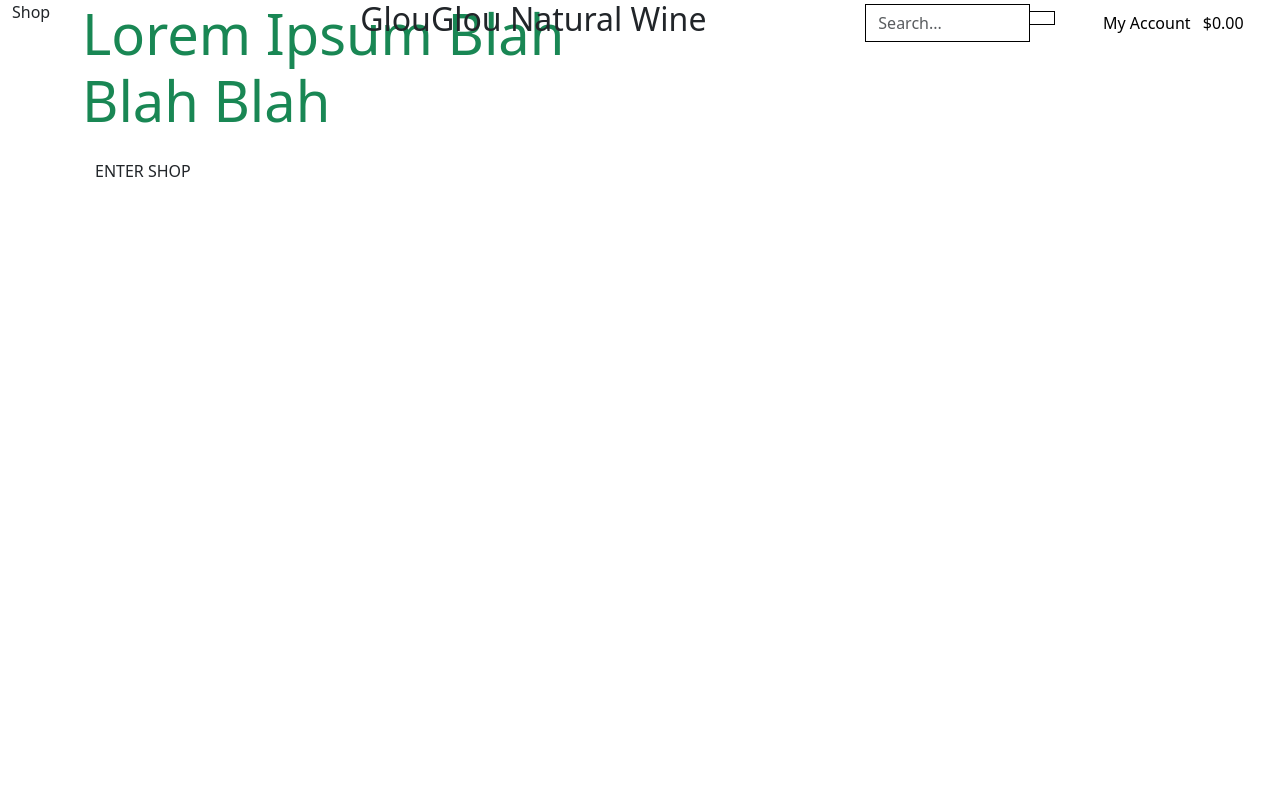
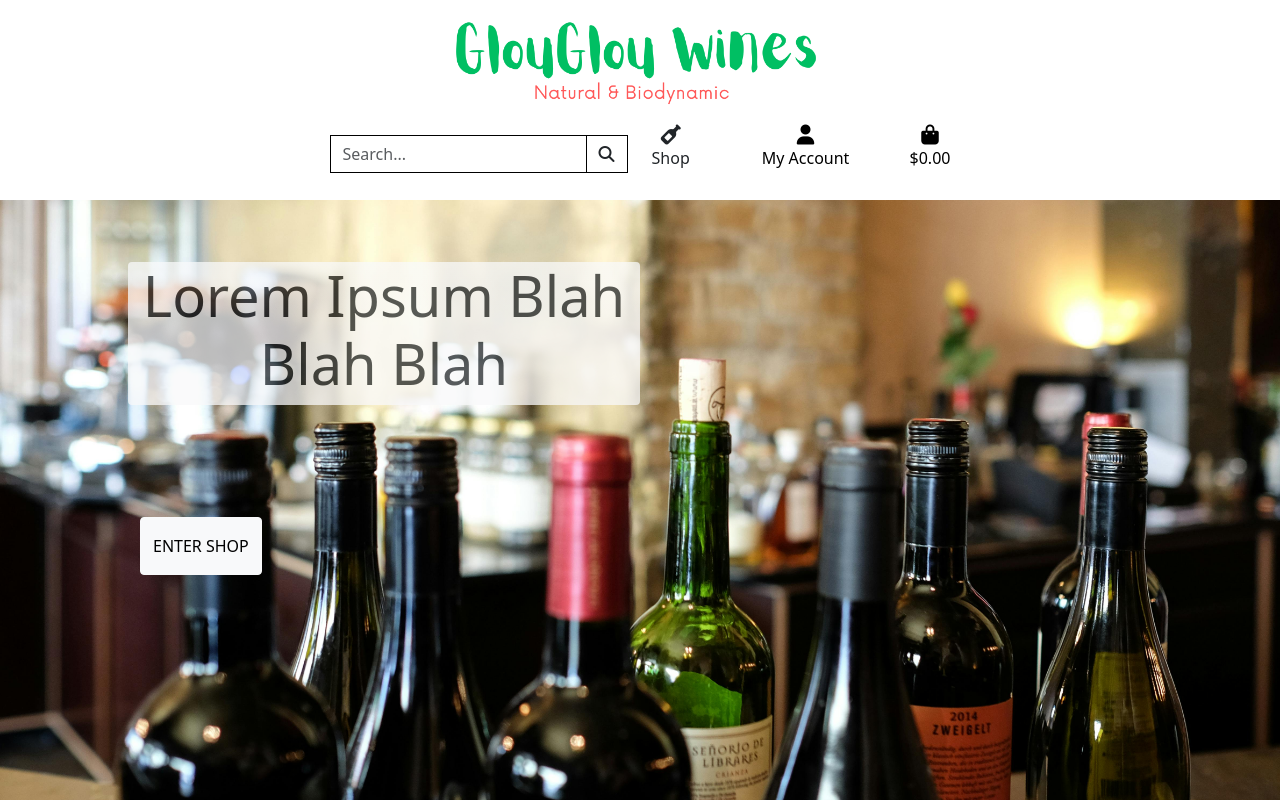
Before and after one commit to klchambers/pp5ecommerce, a Django app: page / in a window 1280 px wide. Run offline with Django 4.2, Linux system fonts and the light colour scheme; some libraries are stand-ins or nearby versions.

Commit message:
Feat: Add styling to html and create static/css

```diff
--- a/home/templates/home/index.html
+++ b/home/templates/home/index.html
@@ -2,23 +2,17 @@
 {% load static %}
 
 {% block page_header %}
-<div class="container header-container">
-    <div class="row">
-        <div class="col"></div>
-    </div>
-</div>
+
 {% endblock %}
 
 {% block content %}
 <div class="container h-100">
     <div class="row h-100">
-        <div class="col-7 col-md-6 my-auto">
-            <h1 class="display-4 text-success">Lorem Ipsum Blah Blah Blah</h1>
+        <div class="col-7 col-md-6 my-auto bg-light opacity-75 bg-gradient rounded-1 ">
+            <h1 class="display-4 opacity-100 text-center">Lorem Ipsum Blah Blah Blah</h1>
         </div>
-        <div class my-5>
-            <h4>
-                <a href="" class="btn btn-large rounded-0 text-uppercase py-3">Enter shop</a>
-            </h4>
+        <div class="">
+            <a href="" class="btn btn-light btn-large rounded-1 text-uppercase py-3">Enter shop</a>
         </div>
     </div>
 </div>
--- a/home/urls.py
+++ b/home/urls.py
@@ -1,7 +1,13 @@
 from django.contrib import admin
 from django.urls import path
+from django.conf import settings
+from django.conf.urls.static import static
 from . import views
 
 urlpatterns = [
     path('', views.index, name='home')
 ]
+
+if settings.DEBUG:
+    urlpatterns += static(
+        settings.MEDIA_URL, document_root=settings.MEDIA_ROOT)
--- /dev/null
+++ b/static/css/base.css
@@ -0,0 +1,30 @@
+html, body {
+    margin: 0;
+    padding: 0;
+    height: 100%;
+    overflow-x: hidden; /* Prevents horizontal scroll */
+}
+
+body {
+    padding-top: 150px; /* Pushes the content down to leave space for the fixed header */
+    background: url('/media/homepage_img.jpg') no-repeat center center fixed;
+    background-size: cover;
+    box-sizing: border-box;
+}
+
+/* Ensure the header has the right height and is fixed at the top */
+.header-container {
+    position: fixed;
+    top: 0;
+    width: 100%;
+    height: 200px;
+    z-index: 100; /* Ensure the header stays on top */
+    background-color: #fff;
+}
+
+/* Adjust container behavior for larger screens */
+@media (min-width: 1200px) {
+    .container {
+        max-width: 80%;
+    }
+}
--- a/templates/base.html
+++ b/templates/base.html
@@ -15,6 +15,7 @@
   {% block corecss %}
   <link href="https://cdn.jsdelivr.net/npm/bootstrap@5.3.3/dist/css/bootstrap.min.css" rel="stylesheet"
     integrity="sha384-QWTKZyjpPEjISv5WaRU9OFeRpok6YctnYmDr5pNlyT2bRjXh0JMhjY6hW+ALEwIH" crossorigin="anonymous">
+  <link rel="stylesheet" href="{% static 'css/base.css' %}">
   {% endblock %}
 
   {% block extra_css %}
@@ -29,9 +30,7 @@
   <script src="https://cdn.jsdelivr.net/npm/@popperjs/core@2.11.8/dist/umd/popper.min.js"
     integrity="sha384-I7E8VVD/ismYTF4hNIPjVp/Zjvgyol6VFvRkX/vR+Vc4jQkC+hVqc2pM8ODewa9r"
     crossorigin="anonymous"></script>
-  <script src="https://cdn.jsdelivr.net/npm/bootstrap@5.3.3/dist/js/bootstrap.min.js"
-    integrity="sha384-0pUGZvbkm6XF6gxjEnlmuGrJXVbNuzT9qBBavbLwCsOGabYfZo0T0to5eqruptLy"
-    crossorigin="anonymous"></script>
+  <script src="https://kit.fontawesome.com/1109df0b76.js" crossorigin="anonymous"></script>
   {% endblock %}
 
   {% block extra_js %}
@@ -40,22 +39,20 @@
 </head>
 
 <body>
-  <header class="container-fluid fixed-top">
+  <header class="header-container fixed-top">
     <div class="row">
-      <!-- Shop button -->
-      <div class="col-12 col-lg-2 pl-6 text-lg-right">
-        <a href="" class="nav-link">Shop</a>
-      </div>
-
       <!-- Logo centered -->
-      <div class="col-12 col-lg-6 my-auto py-1 py-lg-0 text-center">
-        <a href="{% url 'home' %}" class="nav-link main-logo-link">
-          <h2>GlouGlou Natural Wine</h2>
+      <div class="col-12 my-auto py-1 py-lg-0 text-center">
+        <a href="{% url 'home' %}" class="main-logo glouglou-logo">
+          <img src="{% static 'logos/logo1.png' %}" alt="GlouGlou Logo" class="img-fluid text-center"
+            style="width: 400px;">
         </a>
       </div>
+    </div>
+    <div class="row justify-content-center">
 
       <!-- Search bar -->
-      <div class="col-12 col-lg-2 my-auto py-1 py-lg-0">
+      <div class="col-auto col-lg-auto my-auto py-1 py-lg-0">
         <form method="GET" action="">
           <div class="input-group w-100">
             <input class="form-control border border-black rounded-0" type="text" name="q" placeholder="Search...">
@@ -70,12 +67,21 @@
         </form>
       </div>
 
-      <!-- User and cart icons -->
-      <div class="col-12 col-lg-2 my-auto py-1 py-lg-0">
+      <!-- Shop button -->
+      <div class="col-12 col-lg-auto">
+        <div class="text-center">
+          <a href="" class="nav-link">
+            <div><i class="fas fa-lg fa-wine-bottle"></i></div>
+            <p class="my-0">Shop</p>
+          </a>
+          </div>
+      </div>
+      <!-- Account and bag -->
+      <div class="col-12 col-lg-auto my-auto py-1 py-lg-0">
         <ul class="list-inline list-unstyled text-center text-lg-right my-0">
           <li class="list-inline-item dropdown">
-            <a class="text-black nav-link" href="#" id="user-options" data-toggle="dropdown" aria-haspopup="true"
-              aria-expanded="false">
+            <a class="text-black nav-link px-lg-5" href="#" id="user-options" data-bs-toggle="dropdown"
+              aria-haspopup="true" aria-expanded="false">
               <div class="text-center">
                 <div><i class="fas fa-user fa-lg"></i></div>
                 <p class="my-0">My Account</p>
@@ -98,7 +104,7 @@
             <a class="{% if grand_total %}text-info font-weight-bold{% else %}text-black{% endif %} nav-link" href="">
               <div class="text-center">
                 <div><i class="fas fa-shopping-bag fa-lg"></i></div>
-                <p class="my-0">
+                <p class="">
                   {% if grand_total %}
                   ${{ grand_total|floatformat:2 }}
                   {% else %}
@@ -111,6 +117,7 @@
         </ul>
       </div>
     </div>
+
   </header>
 
   {% if messages %}
```
Also changed, not shown: pp5ecommerce/settings.py (+5 -2 lines), media/homepage_img.jpg (added), static/logos/logo1.png (added), static/logos/logo2.png (added), static/logos/logo3.png (added), static/logos/logo4.png (added), static/logos/logo5.png (added), 6 other files.
